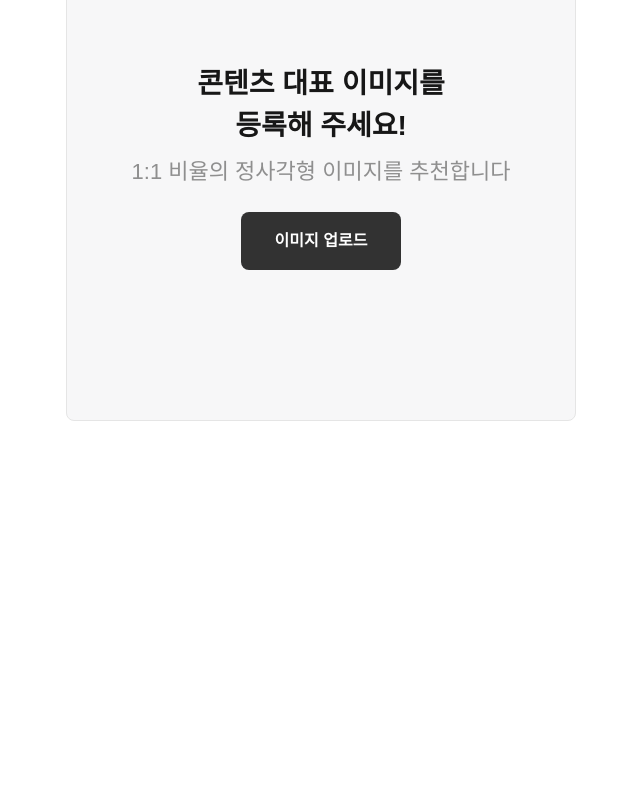
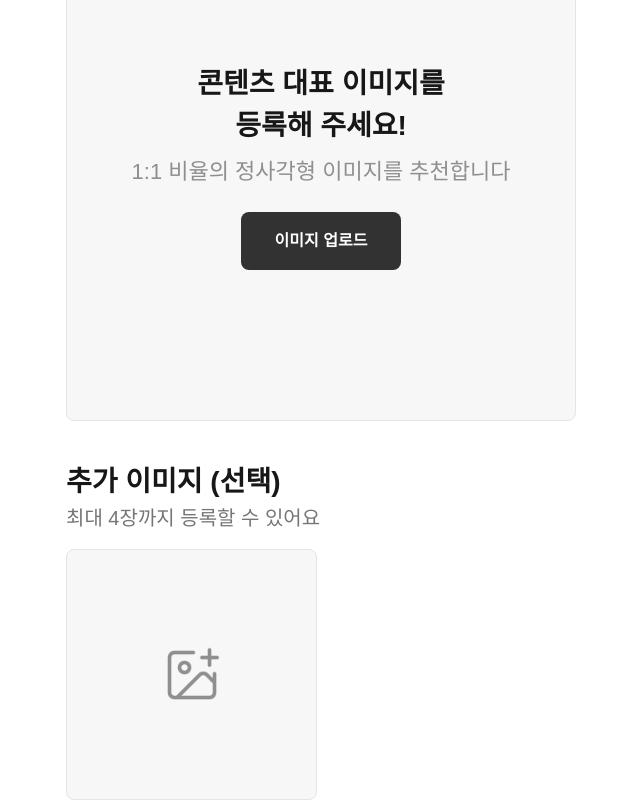
Before and after one commit to venise5224/MissionDriven_ProjectTest, a Next.js app: page / in a window 1280 px wide. Shown: the part 251-1051 px from the top of the page, without its empty margins (44-684 px from the left). Before the commit the page ends 800 px from the top, so only its background shows below. Built offline with nearby package versions, Linux system fonts and the light colour scheme.

Commit message:
feat:서브이미지업로더 UI 구현

```diff
--- a/src/app/page.tsx
+++ b/src/app/page.tsx
@@ -1,4 +1,5 @@
 import MainImageUploader from "@/components/MainImageUploader";
+import SubImageUploader from "@/components/SubImageUploader";
 
 export default function Home() {
   return (
@@ -6,6 +7,9 @@ export default function Home() {
       <div className="mt-10">
         <MainImageUploader />
       </div>
+      <div className="mt-10">
+        <SubImageUploader />
+      </div>
     </main>
   );
 }
--- /dev/null
+++ b/src/components/SubImageUploader.tsx
@@ -0,0 +1,26 @@
+import Image from "next/image";
+
+const SubImageUploader = () => {
+  return (
+    <div className="w-[328px] md:w-[510px] mx-auto md:mx-0">
+      <h2 className="font-bold text-[22px] md:text-[28px]">
+        추가 이미지 (선택)
+      </h2>
+      <em className="mt-2 font-medium text-[18px] md:text-[20px] text-[#767676]">
+        최대 4장까지 등록할 수 있어요
+      </em>
+      <div className="w-[120px] h-[120px] md:w-[251px] md:h-[251px] mt-3 md:mt-4 flex items-center justify-center bg-[#F7F7F8] border border-[#E5E5E5] rounded-lg">
+        <div className="relative w-8 h-8 md:w-15 md:h-15">
+          <Image
+            src="/image-plus-x3.png"
+            alt="추가 이미지"
+            fill
+            className="object-contain"
+          />
+        </div>
+      </div>
+    </div>
+  );
+};
+
+export default SubImageUploader;
```
Also changed, not shown: public/image-plus-x3.png (added), public/image-plus.png (deleted).
